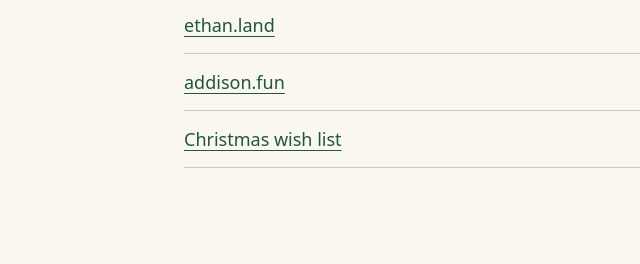
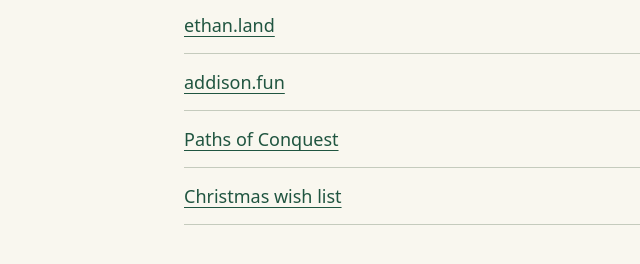
Before and after one commit to jrc-exp/jrc-exp.github.io, a plain HTML site: page index.html in a window 1280 px wide. Shown: the part 228-492 px from the top of the page, without its empty margins (200-840 px from the left). Drawn offline with Linux system fonts and the light colour scheme.

Commit message:
Link Paths of Conquest from the project list

```diff
--- a/index.html
+++ b/index.html
@@ -21,6 +21,7 @@
     <ul>
       <li><a href="https://ethan.land/">ethan.land</a></li>
       <li><a href="https://addison.fun/">addison.fun</a></li>
+      <li><a href="https://pathsofconquest.com/">Paths of Conquest</a></li>
       <li><a href="https://the-merry-wishlist.rcrawford.chatgpt.site/">Christmas wish list</a></li>
     </ul>
   </main>
```
